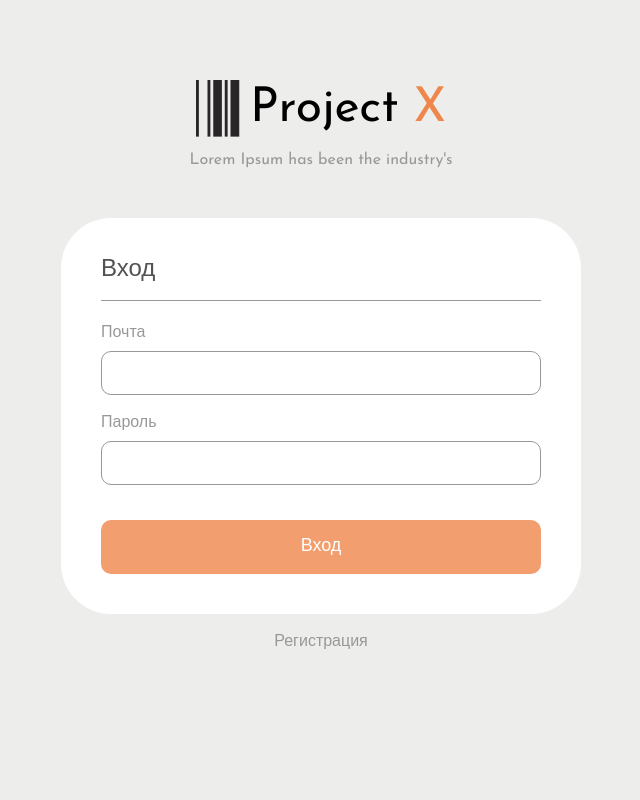
After one commit to Mafil25/projectX, a Django app: page /log/ in a window 1280 px wide. The commit adds this page. Shown: the whole page, without its empty margins (319-959 px from the left). Run offline with Django 5.2, Linux system fonts and the light colour scheme.

Commit message:
bogdashka huligashka

```diff
--- a/projectX/main/static/main/css/projectX_style.css
+++ b/projectX/main/static/main/css/projectX_style.css
@@ -76,6 +76,9 @@ nav .content_button {
   background-color: #fff;
   border: 1px solid #989898;
   color: #6F6E6E;
+  display: flex;
+  justify-content: center;
+  align-items: center;
   border-radius: 8px;
   font-size: inherit;
   position: relative;
--- a/projectX/main/urls.py
+++ b/projectX/main/urls.py
@@ -1,7 +1,9 @@
-from django.urls import path
+from django.urls import path, include
 
 from . import views
 
 urlpatterns = [
     path("", views.main, name="main"),
+    path("log/", include("registration.urls")),
+
 ]
--- /dev/null
+++ b/projectX/registration/static/registration/css/log_style.css
@@ -0,0 +1,141 @@
+body {
+  background-color: #ededec;
+  padding: 0 390px;
+  font-family: 'Josefin Sans', sans-serif;
+  font-weight: 400;
+  padding-top: 80px;
+}
+
+/* ____________________________ */
+
+
+.logo {
+  display: flex;
+  flex-direction: column;
+  align-items: center;
+}
+
+.logo .title {
+  display: flex;
+  gap: 10px;
+  align-items: center;
+  font-size: 48px;
+}
+
+.logo .title span {
+  color: #EF864B;
+}
+
+.logo .text {
+  margin-top: 15px;
+  color: #989898;
+}
+
+/* ________ */
+
+main {
+  margin-top: 50px;
+  padding: 40px 40px;
+  width: 520px;
+  background-color: #fff;
+  display: flex;
+  flex-direction: column;
+  justify-self: center;
+  border-radius: 50px;
+
+}
+
+main .title {
+  font-size: 24px;
+  color: #535151;
+}
+
+
+/* _________ */
+main .line {
+  width: 100%;
+  height: 1px;
+  border-radius: 10px;
+  background-color: #989898;
+  margin: 18px 0 24px 0;
+}
+
+main .line-2 {
+  margin-top: 30px;
+}
+
+/* _________ */
+
+main .info-1 {
+  display: grid;
+  grid: repeat(2, 70px) / 1fr 1fr;
+  column-gap: 40px;
+  row-gap: 20px;
+}
+
+main .info input {
+  width: 100%;
+  height: 44px;
+  border: 1px solid #989898;
+  border-radius: 10px;
+  padding-left: 10px;
+  font-size: 18px;
+  font-weight: 400;
+  color: #535151;
+}
+
+main .info div {
+  display: flex;
+  flex-direction: column;
+  justify-content: space-between;
+  color: #989898;
+  font-weight: 500;
+}
+
+main .info-2 {
+  display: flex;
+  flex-direction: column;
+  gap: 20px;
+}
+
+main .info-2 div {
+  height: 70px;
+}
+
+
+
+/* __________ */
+
+main a {
+  width: 100%;
+  height: 54px;
+  display: flex;
+  justify-content: center;
+  align-items: center;
+  background-color: #F29E6F;
+  margin-top: 35px;
+  border-radius: 10px;
+  font-size: 18px;
+  color: #fff;
+}
+
+/* _____________________________ */
+
+footer {
+  display: flex;
+  justify-content: center;
+  margin-top: 20px;
+  color: #989898;
+}
+
+
+
+
+
+
+
+
+
+
+
+/* ______________________________ */
--- a/projectX/registration/static/registration/css/reg_style.css
+++ b/projectX/registration/static/registration/css/reg_style.css
@@ -106,9 +106,12 @@ main .info-2 div {
 
 /* __________ */
 
-main button {
+main a {
   width: 100%;
   height: 54px;
+  display: flex;
+  justify-content: center;
+  align-items: center;
   background-color: #F29E6F;
   margin-top: 35px;
   border-radius: 10px;
--- /dev/null
+++ b/projectX/registration/templates/registration/log.html
@@ -0,0 +1,46 @@
+{% load static %}
+<!DOCTYPE html>
+<html lang="ru">
+    <head>
+        <meta charset="UTF-8">
+        <meta name="viewport" content="width=device-width, initial-scale=1.0">
+        <link rel="stylesheet" href="{%static '/registration/css/reset.css' %}">
+        <link rel="preconnect" href="https://fonts.googleapis.com">
+        <link rel="preconnect" href="https://fonts.gstatic.com" crossorigin>
+        <link href="https://fonts.googleapis.com/css2?family=Josefin+Sans:ital,wght@0,100..700;1,100..700&display=swap" rel="stylesheet">
+        <link rel="stylesheet" href="{%static '/registration/css/log_style.css' %}">
+        <title>Registration</title>
+    </head>
+    <body>
+        <div class="logo">
+            <div class="title">
+                <img src="{%static '/registration/img/X-big.png' %}" alt="">
+                <p>
+                    Project
+                    <span>X</span>
+                </p>
+            </div>
+            <div class="text">Lorem Ipsum has been the industry's</div>
+        </div>
+        <main>
+            <div class="title">Вход</div>
+            <div class="line"></div>
+            <div class="info info-2">
+                <div class="input-email">
+                    <p>Почта</p>
+                    <input type="text">
+                </div>
+                <div class="input-password">
+                    <p>Пароль</p>
+                    <input type="text">
+                </div>
+            </div>
+            <a href="{% url 'main' %}" class="content_button">
+                <p>Вход</p>
+            </a>
+        </main>
+        <footer>
+            <div class="text"><a href="{% url 'reg' %}" >Регистрация</a></div>
+        </footer>
+    </body>
+</html>
--- /dev/null
+++ b/projectX/registration/urls.py
@@ -0,0 +1,8 @@
+from django.urls import path
+
+from . import views
+
+urlpatterns = [
+    path('', views.log, name="log"),
+    path('reg/', views.reg, name="reg")
+]
--- a/projectX/registration/views.py
+++ b/projectX/registration/views.py
@@ -1,3 +1,9 @@
 from django.shortcuts import render
 
-# Create your views here.
+
+def reg(request):
+    return render(request, 'registration/registration.html')
+
+
+def log(request):
+    return render(request, 'registration/log.html')
```
Also changed, not shown: projectX/main/templates/main/main.html (+13 -6 lines), projectX/registration/templates/registration/registration.html (+10 -4 lines).
